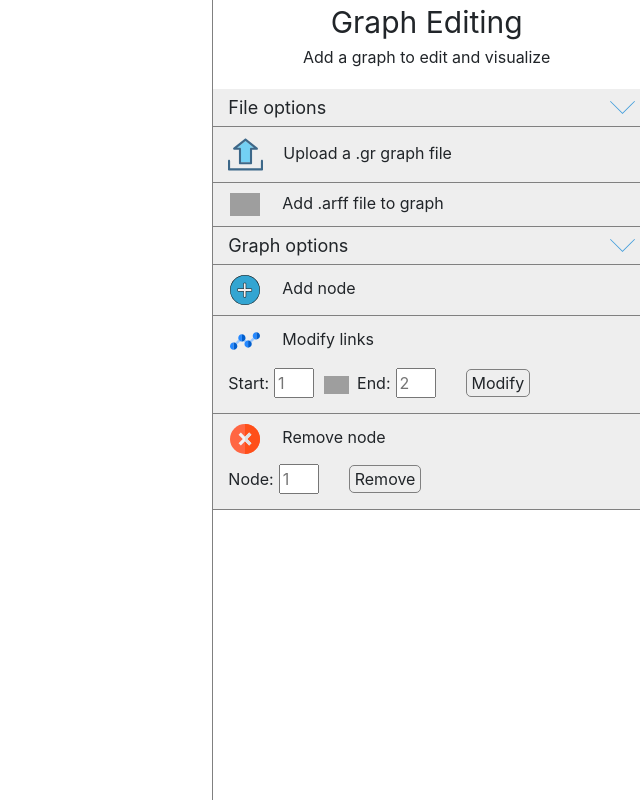
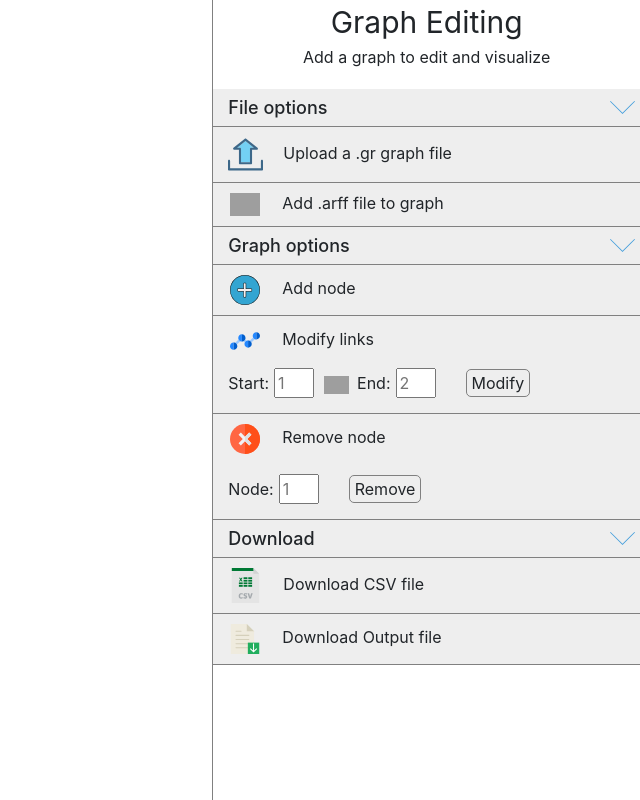
Before and after one commit to Melosid/graphediting, a React (Create React App) app: page / in a window 1280 px wide. Shown: the whole page, without its empty margins (640-1280 px from the left). Built offline with nearby package versions, Linux system fonts and the light colour scheme; grey boxes are pictures that could not be loaded.

Commit message:
download options

```diff
--- a/src/App.css
+++ b/src/App.css
@@ -23,11 +23,16 @@
   display: flex;
   flex-direction: column;
   align-items: stretch;
+  overflow: auto;
+}
+.sections::-webkit-scrollbar {
+  width: 0 !important;
+  display: none;
 }
 .sectionToggle {
   align-self: flex-start;
   display: flex;
-  justify-content: flex-start;
+  /* justify-content: flex-start;   */
   width: 100%;
   font-size: 18px;
   padding: 5px;
@@ -39,11 +44,15 @@
   cursor: pointer;
 }
 .sectionTitle {
+  flex: 1;
+  justify-self: flex-start;
   margin-left: 10px;
+  font-weight: 500
 }
 .menuIcon {
   width: 25px;
-  position: absolute;
+  /* position: absolute; */
+  justify-self: flex-end;
   align-self: center;
   right: 5px;
 }
@@ -131,6 +140,9 @@
   border: 3px solid lightblue;
   background-color:#aaaaaa;
 }
+.removeNodeTitle {
+  margin-bottom: 10px;
+}
 .removeNodeButton {
   margin-left: 30px;
   border: 1px solid gray;
--- a/src/App.js
+++ b/src/App.js
@@ -9,13 +9,16 @@ import addNode from './icons/addNode.svg'
 import links from './icons/links.svg'
 import modify from './icons/modify.svg'
 import removeNode from './icons/removeNode.svg'
-
+import csvFile from './icons/csvFile.svg'
+import outputFile from './icons/outputFile.svg'
 
 const App = () => {
   const fileSectionRef = useRef()
   const fileSectionMenuIconRef = useRef()
   const graphSectionRef = useRef()
   const graphSectionMenuIconRef = useRef()
+  const downloadSectionRef = useRef()
+  const downloadSectionMenuIconRef = useRef()
 
   const toggleFileSection = () => {
     const section = fileSectionRef.current
@@ -28,6 +31,13 @@ const App = () => {
     const section = graphSectionRef.current
     section.classList.toggle('closed')
     const icon = graphSectionMenuIconRef.current
+    icon.classList.toggle('rotate')
+  }
+
+  const toggleDownloadSection = () => {
+    const section = downloadSectionRef.current
+    section.classList.toggle('closed')
+    const icon = downloadSectionMenuIconRef.current
     icon.classList.toggle('rotate')
   }
 
@@ -74,13 +84,27 @@ const App = () => {
               <text className="modifyLinkButton">Modify</text>
             </div>
             <div className="modifyLink">
-              <div>
+              <div className="removeNodeTitle">
                 <img className="plusIcon" src={removeNode} />
                 <text className="uploadText">Remove node</text>
               </div>
               <text className="nodeText">Node:</text>
               <input className="nodeInput" placeholder="1" />
               <text className="removeNodeButton">Remove</text>
+            </div>
+          </div>
+          <div className="sectionToggle" onClick={toggleDownloadSection}>
+            <text className="sectionTitle">Download</text>
+            <img ref={downloadSectionMenuIconRef} className="menuIcon" src={downMenu} />
+          </div>
+          <div ref={downloadSectionRef} className="fileSection">
+            <div className="uploadGr">
+              <img className="uploadIcon" src={csvFile} />
+              <text className="uploadText">Download CSV file</text>
+            </div>
+            <div className="addArff">
+              <img className="plusIcon" src={outputFile} />
+              <text className="uploadText">Download Output file</text>
             </div>
           </div>
         </div>
```
Also changed, not shown: src/icons/csvFile.svg (added), src/icons/outputFile.svg (added).
